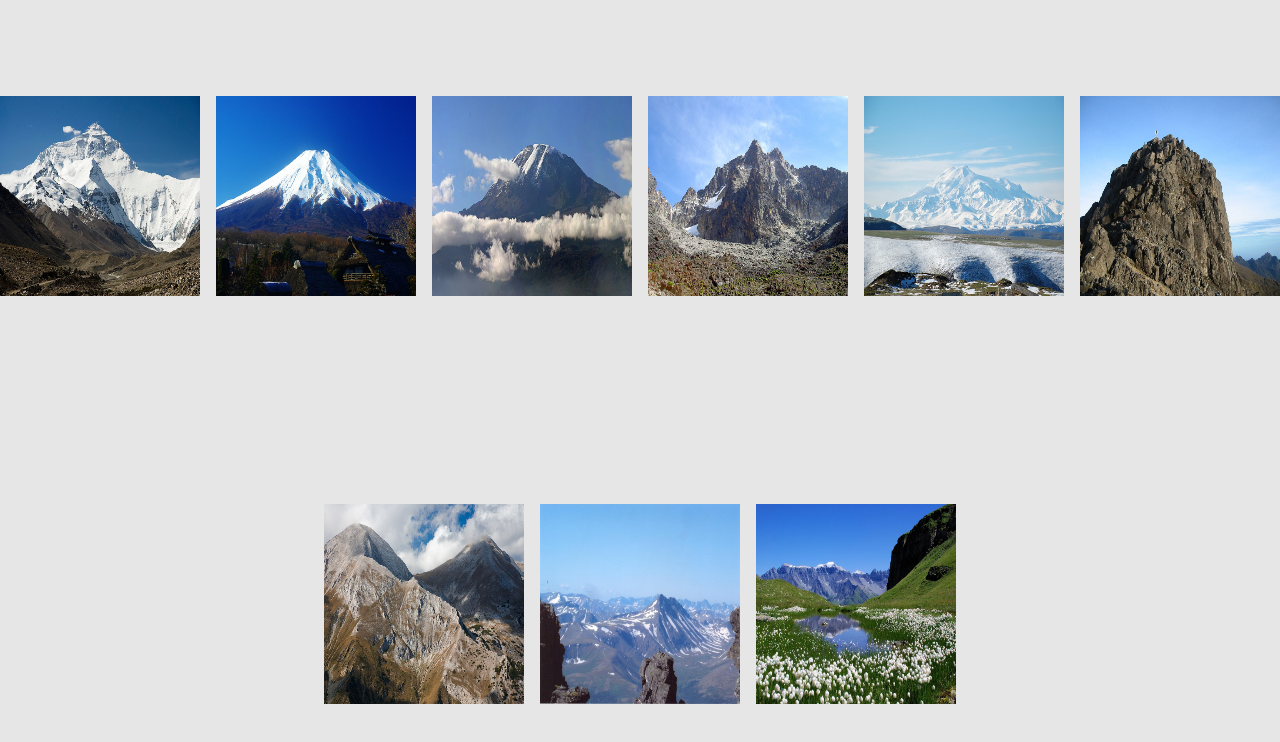
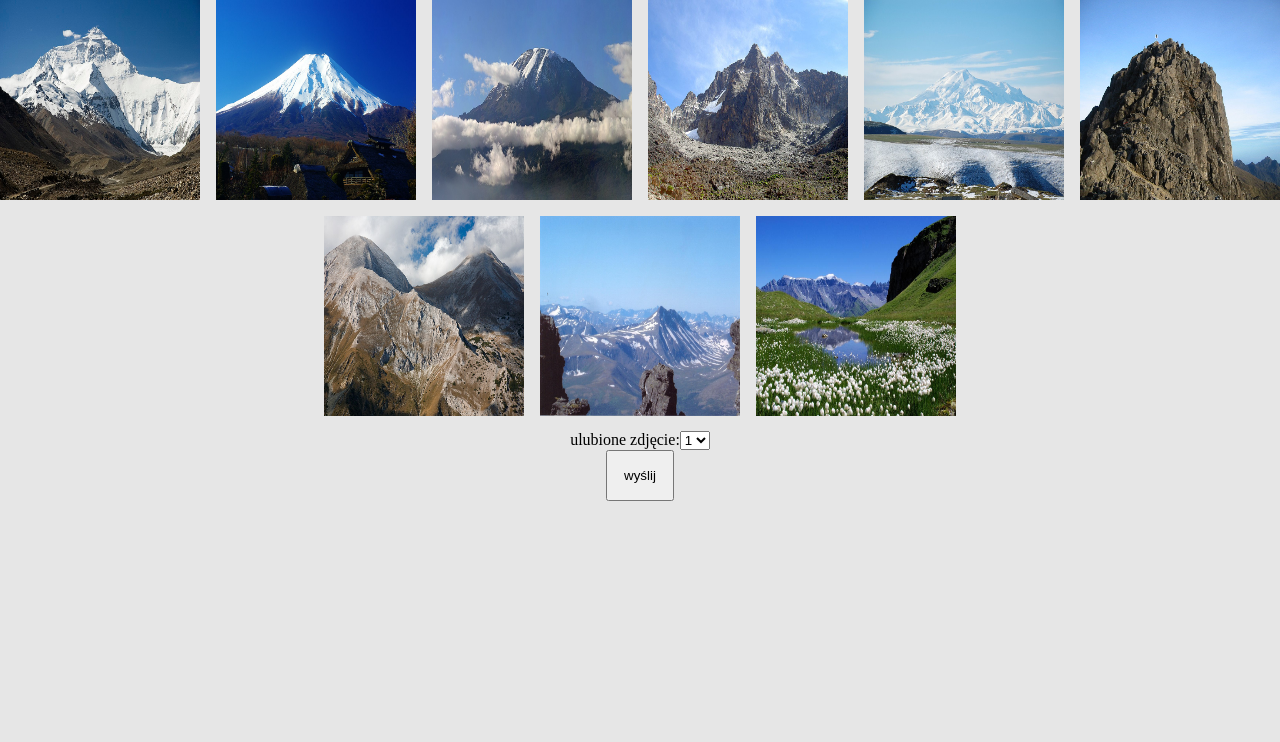
Before and after one commit to FSA42/image-gallery, a React (Create React App) app: page / in a window 1280 px wide. Shown: the top 742 px of the page. Built offline with nearby package versions, Linux system fonts and the light colour scheme.

Commit message:
Added form

```diff
--- a/main.scss
+++ b/main.scss
@@ -14,8 +14,9 @@ img,button{
 }
 
 .App{
-
-    height: 100vh;
+    display: flex;
+    flex-direction: column;
+    min-height: 100vh;
     width: 100vw;
     & > .img-container{
         display: flex;
@@ -39,6 +40,7 @@ img,button{
 }
 
 .Gallery{
+
     display: flex;
     flex-wrap: wrap;
     justify-content: center;
@@ -52,3 +54,14 @@ img,button{
         height: 200px;
     }
 }
+
+form{
+    height: 100px;
+    display: flex;
+    flex-direction: column;
+    justify-content: center;
+    align-items: center;
+    & > input[type='submit']{
+        padding: 1rem;
+    }
+}
--- a/src/Gallery.js
+++ b/src/Gallery.js
@@ -1,15 +1,41 @@
-import React from 'react'
+import React, { useState } from 'react'
 
 const Gallery = ({setImgID}) =>{
+    const [ selected, setSelected ] = useState( 1 )
+
+    const handleSubmit = e =>{
+        e.preventDefault()
+        alert(`Wybrano ${ selected }`)
+    }
     return(
+    <>
     <section className="Gallery">
         {
             Array(9).fill("")
                 .map( (_,index) => <img src={`http://localhost:3000/img/${index+1}m.jpg`} alt="broke" key={index}
-                onClick={()=> setImgID(index+1) } />
+                onClick={ ()=> setImgID(index+1) } />
                 )
         }
     </section>
+    <form onSubmit={ e => handleSubmit(e) }>
+        <label htmlFor="fav"> ulubione zdjęcie:
+            <select name="fav" id="fav"
+            onChange={ e => setSelected(e.target.value) }
+            >
+                <option value="1">1</option>
+                <option value="2">2</option>
+                <option value="3">3</option>
+                <option value="4">4</option>
+                <option value="5">5</option>
+                <option value="6">6</option>
+                <option value="7">7</option>
+                <option value="8">8</option>
+                <option value="9">9</option>
+            </select>
+        </label>
+            <input type="submit" value="wyślij" />
+    </form>
+    </>
     )
 }
 
--- a/src/main.css
+++ b/src/main.css
@@ -14,7 +14,14 @@ img, button {
 }
 
 .App {
-  height: 100vh;
+  display: -webkit-box;
+  display: -ms-flexbox;
+  display: flex;
+  -webkit-box-orient: vertical;
+  -webkit-box-direction: normal;
+      -ms-flex-direction: column;
+          flex-direction: column;
+  min-height: 100vh;
   width: 100vw;
 }
 
@@ -69,4 +76,25 @@ img, button {
   width: 200px;
   height: 200px;
 }
+
+form {
+  height: 100px;
+  display: -webkit-box;
+  display: -ms-flexbox;
+  display: flex;
+  -webkit-box-orient: vertical;
+  -webkit-box-direction: normal;
+      -ms-flex-direction: column;
+          flex-direction: column;
+  -webkit-box-pack: center;
+      -ms-flex-pack: center;
+          justify-content: center;
+  -webkit-box-align: center;
+      -ms-flex-align: center;
+          align-items: center;
+}
+
+form > input[type='submit'] {
+  padding: 1rem;
+}
 /*# sourceMappingURL=main.css.map */
```
Also changed, not shown: 1 other file (tests, documents, lock files or other folders).
